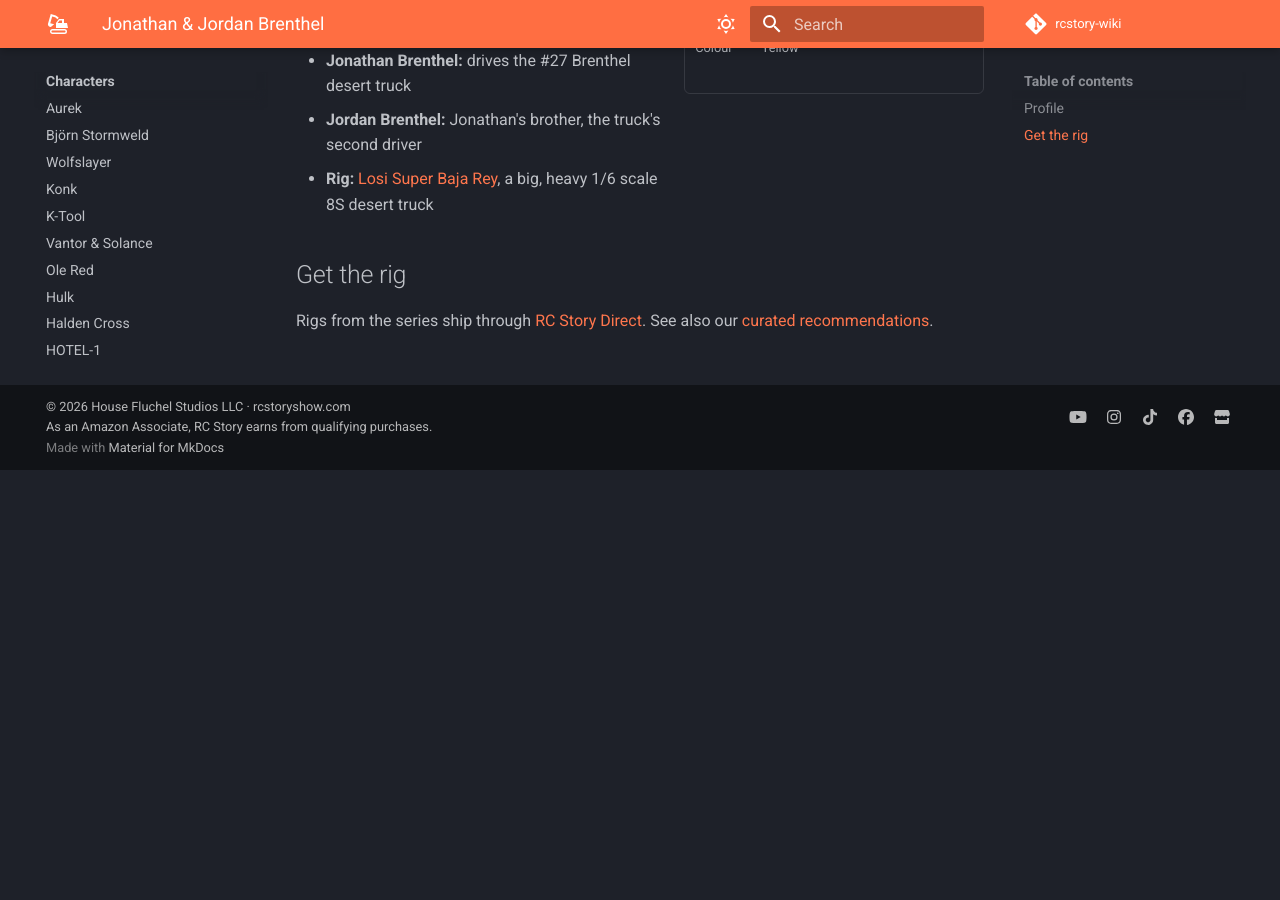
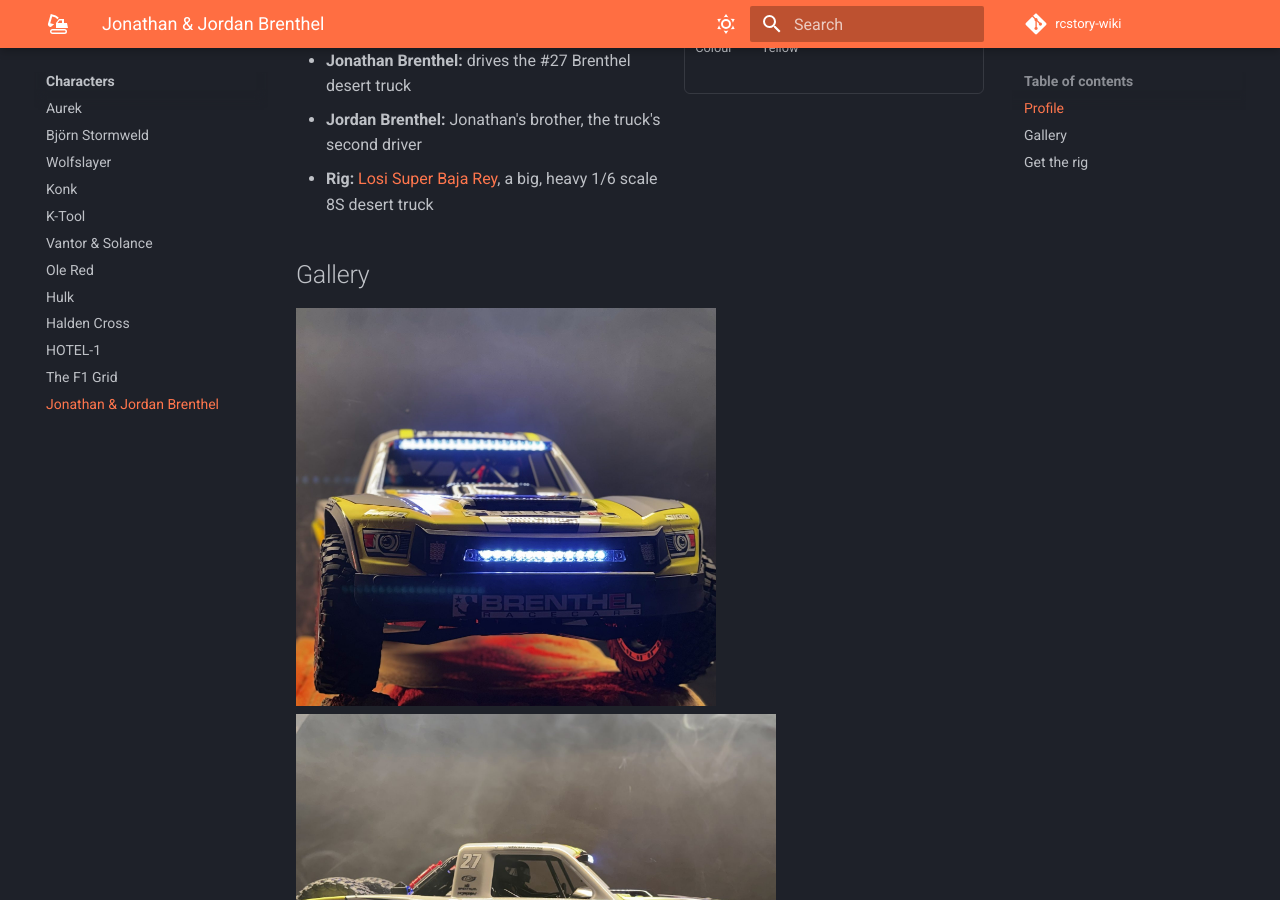
Before and after one commit to fgfluchel/rcstory-wiki, an MkDocs documentation site: the page built from docs/characters/brenthel-brothers.md, in a window 1280 px wide and 900 px high, scrolled down 430 px. Built offline with MkDocs 1.6.1 and Material for MkDocs 9.7.7, drawn with Linux system fonts in a browser that asks for light colours; comment, search, counter and statistics services are not loaded; before the commit the page ends 900 px from its top, so only the background shows below that.

Commit message:
Add rig photos to K-Tool and Brenthel pages (#1)
Two photos each from the Drive photo folders, resized to 1600px with
metadata stripped, in a new Gallery section above Get the rig.


Claude-Session: https://claude.ai/code/session_018AVaRqUmJccoeecXni6wsi

Co-authored-by: Claude <noreply@anthropic.com>

```diff
--- a/docs/characters/brenthel-brothers.md
+++ b/docs/characters/brenthel-brothers.md
@@ -27,6 +27,11 @@ tags:
 - **Jordan Brenthel:** Jonathan's brother, the truck's second driver
 - **Rig:** [Losi Super Baja Rey](https://rcstoryshow.com/f/losi-super-baja-rey---my-favorite-baja-truck-so-far), a big, heavy 1/6 scale 8S desert truck
 
+## Gallery
+
+![The yellow #27 Brenthel Losi Super Baja Rey, front view with light bars on](../assets/rigs/brenthel-baja-rey-front.jpg){ loading=lazy width="420" }
+![The #27 Brenthel Losi Super Baja Rey, side view in haze](../assets/rigs/brenthel-baja-rey-side.jpg){ loading=lazy width="480" }
+
 ## Get the rig
 
 <!-- AFFILIATE: add the Amazon link here as https://www.amazon.com/dp/ASIN?tag=frederickgeor-20 -->
```
Also changed, not shown: docs/characters/k-tool.md (+5 -0 lines), docs/assets/rigs/brenthel-baja-rey-front.jpg (added), docs/assets/rigs/brenthel-baja-rey-side.jpg (added), docs/assets/rigs/k-tool-studio.jpg (added), docs/assets/rigs/k-tool-tunnel.jpg (added).
